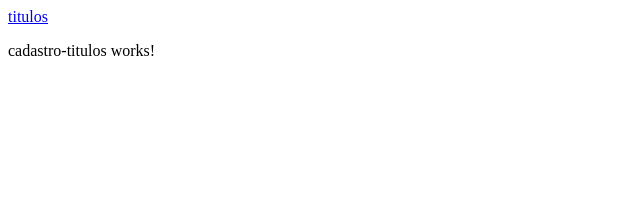
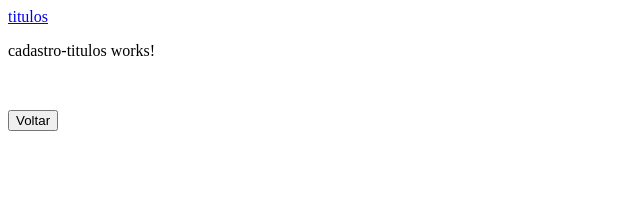
Before and after one commit to Kazamex/Conhecimento, an Angular app in the folder Angular/OrganizadorConhecimento/: page /cadastro-titulos in a window 1280 px wide. Shown: the top 200 px of the page, without its empty margins (0-640 px from the left). Built offline with nearby package versions, Linux system fonts and the light colour scheme.

Commit message:
Navegação cadastro-titulos

```diff
--- a/Angular/OrganizadorConhecimento/src/app/components/cadastro-titulos/cadastro-titulos.component.html
+++ b/Angular/OrganizadorConhecimento/src/app/components/cadastro-titulos/cadastro-titulos.component.html
@@ -1,2 +1,5 @@
 <a routerLink="/titulos">titulos</a>
 <p>cadastro-titulos works!</p>
+<div style="margin-top:50px">
+  <button (click)="voltar()">Voltar</button>
+</div>
--- a/Angular/OrganizadorConhecimento/src/app/components/cadastro-titulos/cadastro-titulos.component.ts
+++ b/Angular/OrganizadorConhecimento/src/app/components/cadastro-titulos/cadastro-titulos.component.ts
@@ -1,4 +1,5 @@
 import { Component, OnInit } from '@angular/core';
+import { Router } from '@angular/router';
 
 @Component({
   selector: 'app-cadastro-titulos',
@@ -7,9 +8,11 @@ import { Component, OnInit } from '@angular/core';
 })
 export class CadastroTitulosComponent implements OnInit {
 
-  constructor() { }
+  constructor(private router: Router) { }
 
   ngOnInit(): void {
   }
-
+  voltar() {
+    this.router.navigate(['titulos']);
+  }
 }
```
